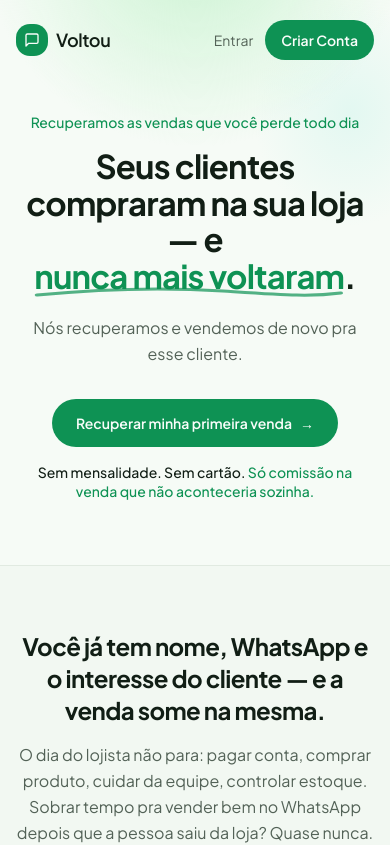
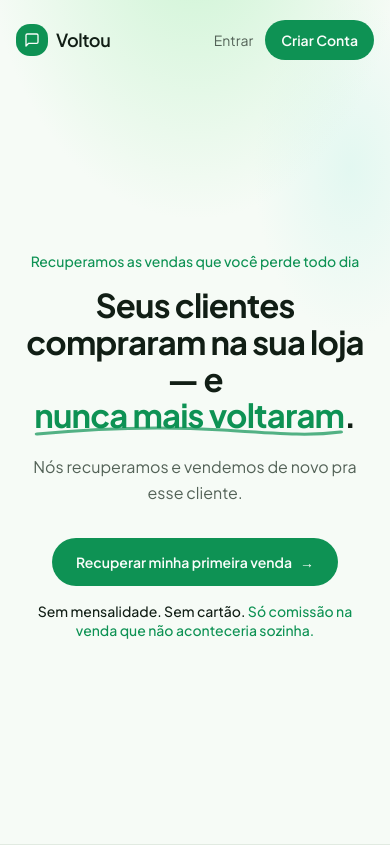
Before and after one commit to momauricio/voltou-front, a Next.js app: page / in a window 390 px wide. Shown: the top 845 px of the page. Built offline with nearby package versions, Linux system fonts and the light colour scheme.

Commit message:
fix(landing): fill first viewport with hero height
Use min-h-svh and vertical centering so the next section does not peek on mobile or desktop.

Co-authored-by: Cursor <cursoragent@cursor.com>

```diff
--- a/src/components/landing/landing-hero.tsx
+++ b/src/components/landing/landing-hero.tsx
@@ -5,13 +5,13 @@
  */
 export function LandingHero() {
   return (
-    <section className="relative isolate overflow-hidden">
+    <section className="relative isolate flex min-h-svh flex-col overflow-hidden">
       <div
         aria-hidden
         className="pointer-events-none absolute inset-0 bg-[radial-gradient(ellipse_90%_60%_at_50%_-10%,oklch(92%_0.07_150_/0.85),transparent_60%),radial-gradient(ellipse_50%_40%_at_90%_20%,oklch(94%_0.04_180_/0.5),transparent_50%)]"
       />
 
-      <div className="relative mx-auto max-w-6xl px-4 pb-16 pt-28 sm:px-6 sm:pb-20 sm:pt-32">
+      <div className="relative mx-auto flex w-full max-w-6xl flex-1 flex-col justify-center px-4 pb-16 pt-28 sm:px-6 sm:pb-20 sm:pt-32">
         <div className="mx-auto max-w-3xl text-center">
           <p className="landing-reveal text-sm font-medium text-primary">
             Recuperamos as vendas que você perde todo dia
```
